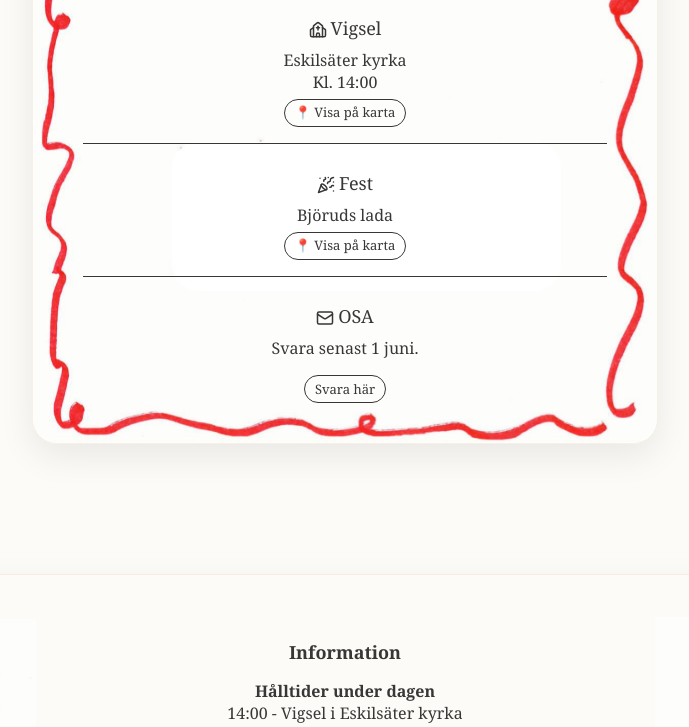
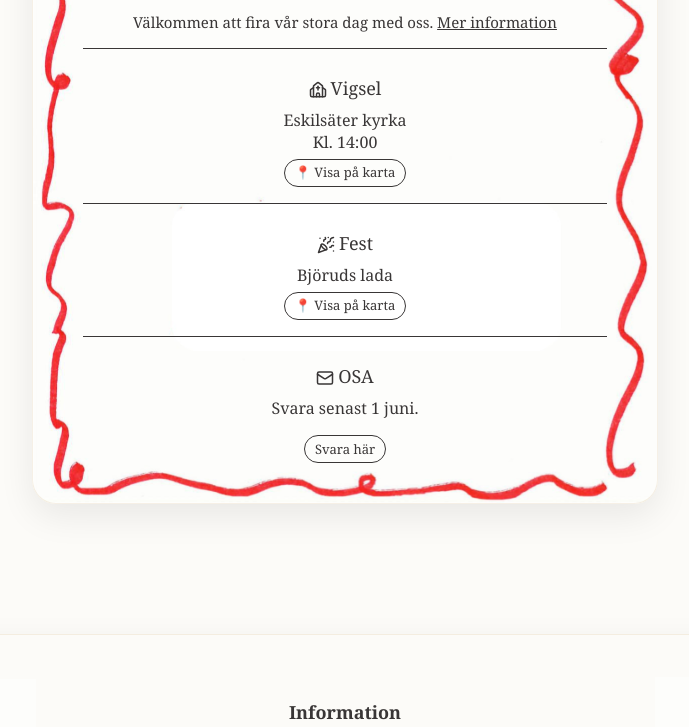
Before and after one commit to Mack10599/Inbjudan, a plain HTML site: page index.html in a window 1280 px wide. Shown: the part 364-1091 px from the top of the page, without its empty margins (295-984 px from the left). Drawn offline with nearby package versions, Linux system fonts and the light colour scheme.

Commit message:
Update style.css

```diff
--- a/style.css
+++ b/style.css
@@ -18,7 +18,7 @@ margin: 0;
 /* Kortet */
 .card {
   max-width: 560px;
-  margin: auto;
+  margin: 60px auto;
   padding: 50px 32px 40px;
   border-radius: 24px;
   box-shadow: 0 12px 35px rgba(0, 0, 0, 0.08);
```
